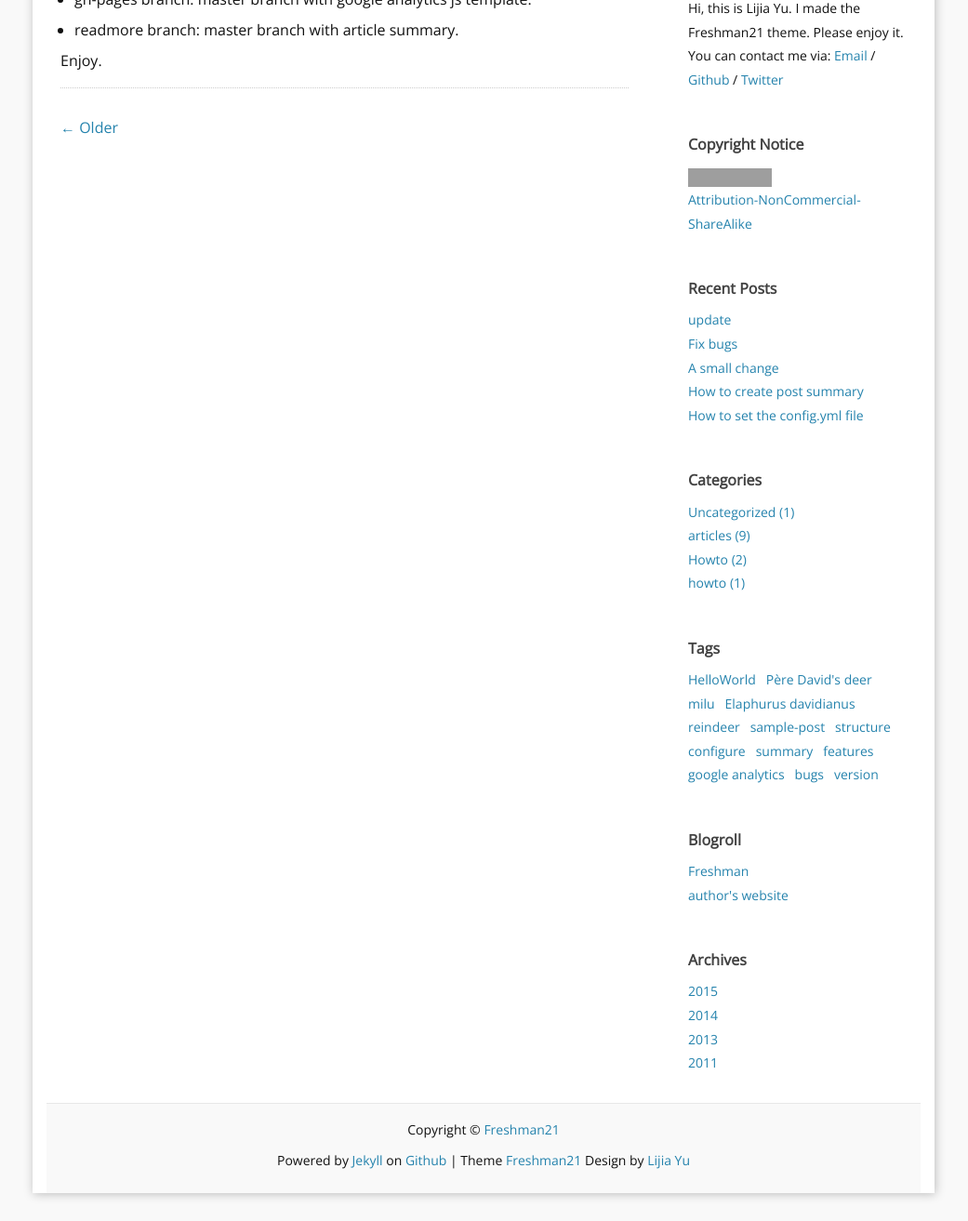
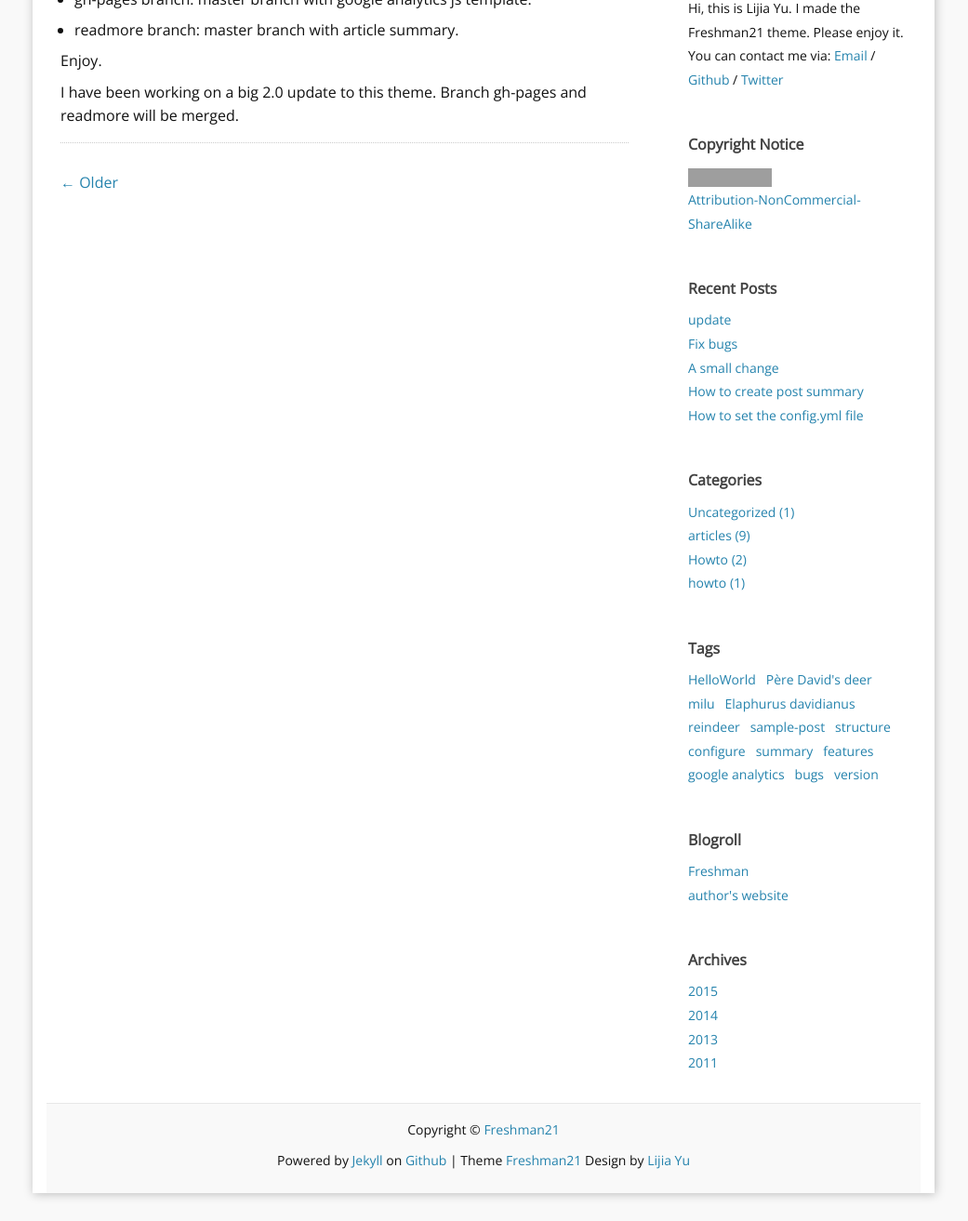
Before and after one commit to yulijia/freshman21, a Jekyll site: the page built from _posts/2015-03-16-update.md, in a window 1280 px wide, cut to the strip 400-1713 px from the top of the page. Shown: the whole strip at 93% size, without its empty margins (120-1161 px from the left). Built offline with Jekyll 4.4.1, drawn with Linux system fonts in a browser that asks for light colours; comment, search, counter and statistics services are not loaded; grey boxes are pictures that could not be loaded.

Commit message:
update article

```diff
--- a/_posts/2015-03-16-update.md
+++ b/_posts/2015-03-16-update.md
@@ -16,3 +16,5 @@ There are three versions.
 - readmore branch: master branch with article summary.
 
 Enjoy.
+
+I have been working on a big 2.0 update to this theme. Branch gh-pages and readmore will be merged.
```
